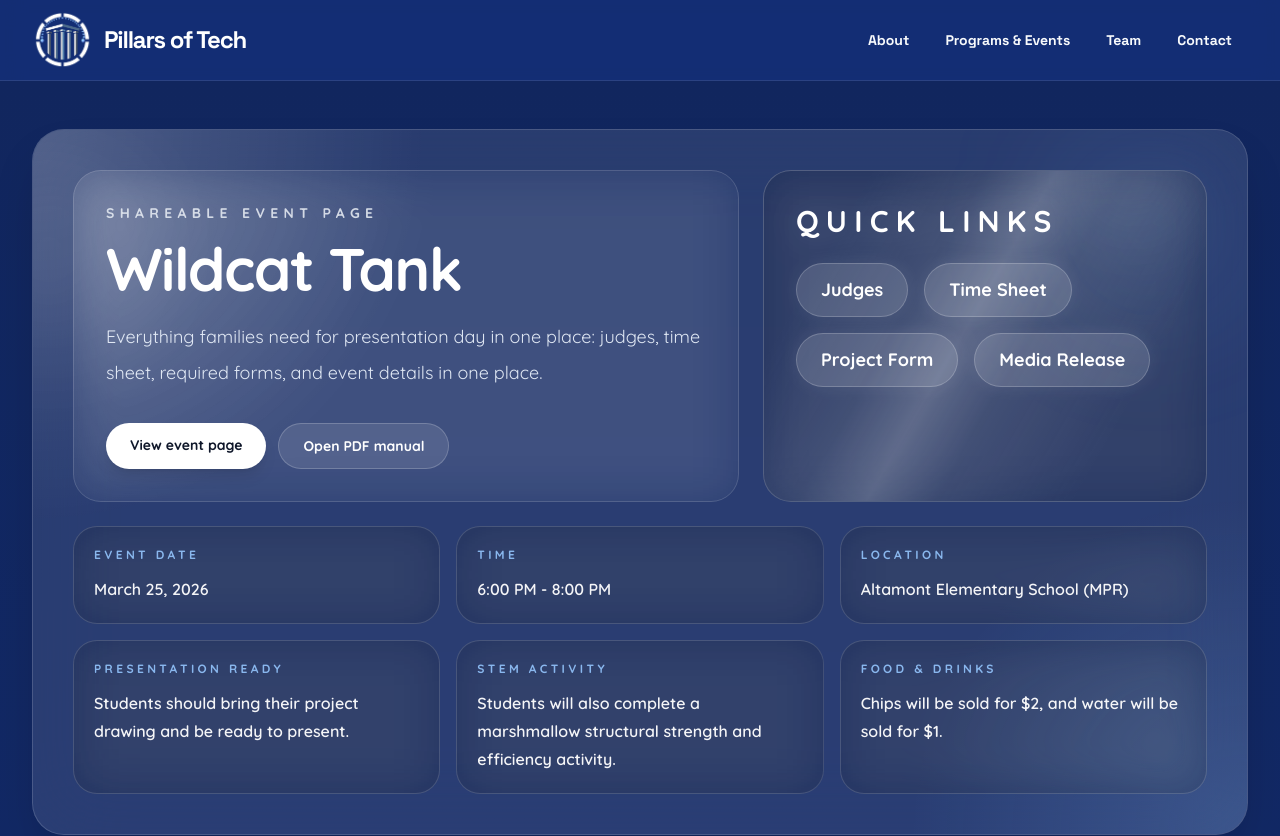
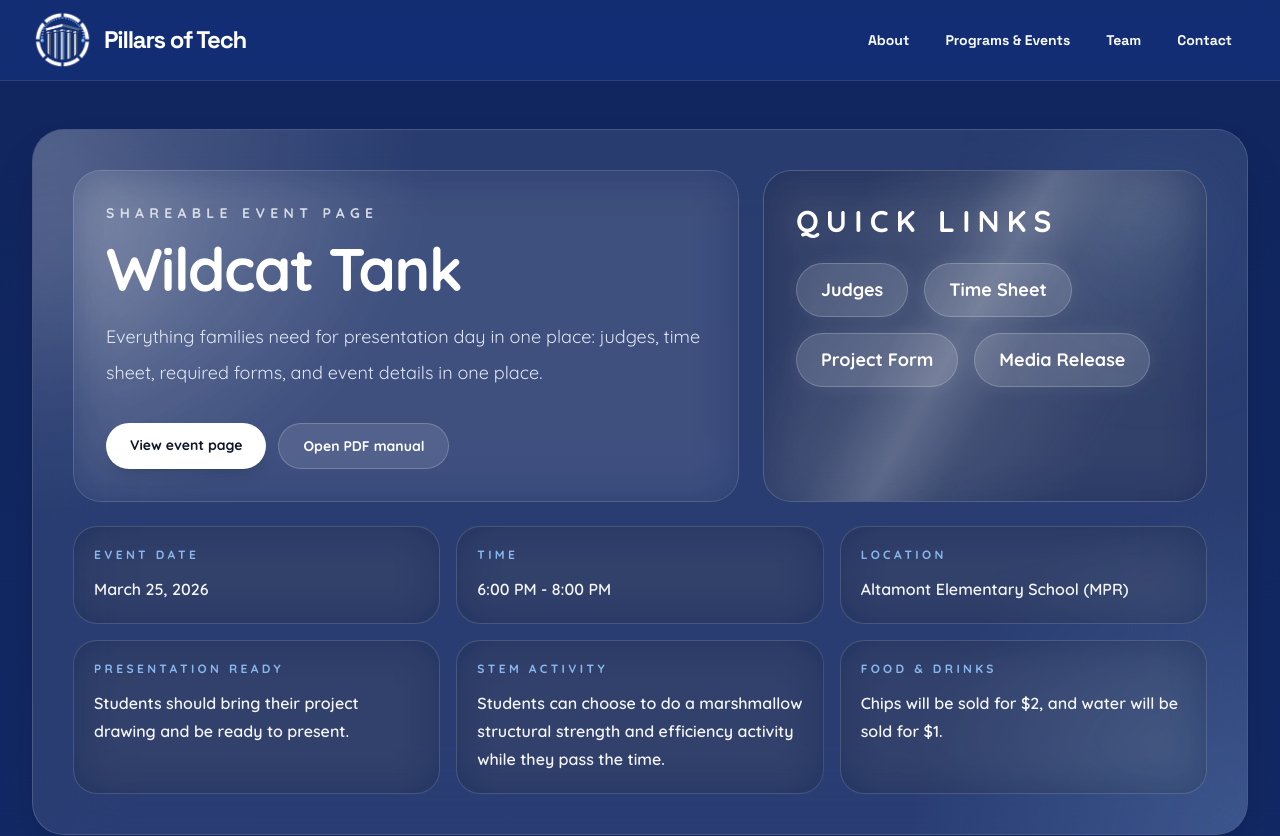
Before and after one commit to robinjes/Pillarsoftechwebsite, a Next.js app: page /wildcat-tank in a window 1280 px wide. Shown: the top 836 px of the page. Built offline with nearby package versions, Linux system fonts and the light colour scheme.

Commit message:
Update page.tsx

```diff
--- a/src/app/wildcat-tank/page.tsx
+++ b/src/app/wildcat-tank/page.tsx
@@ -80,7 +80,7 @@ const reminders = [
   },
   {
     label: 'STEM Activity',
-    value: 'Students will also complete a marshmallow structural strength and efficiency activity.',
+    value: 'Students can choose to do a marshmallow structural strength and efficiency activity while they pass the time.',
   },
   {
     label: 'Food & Drinks',
```
